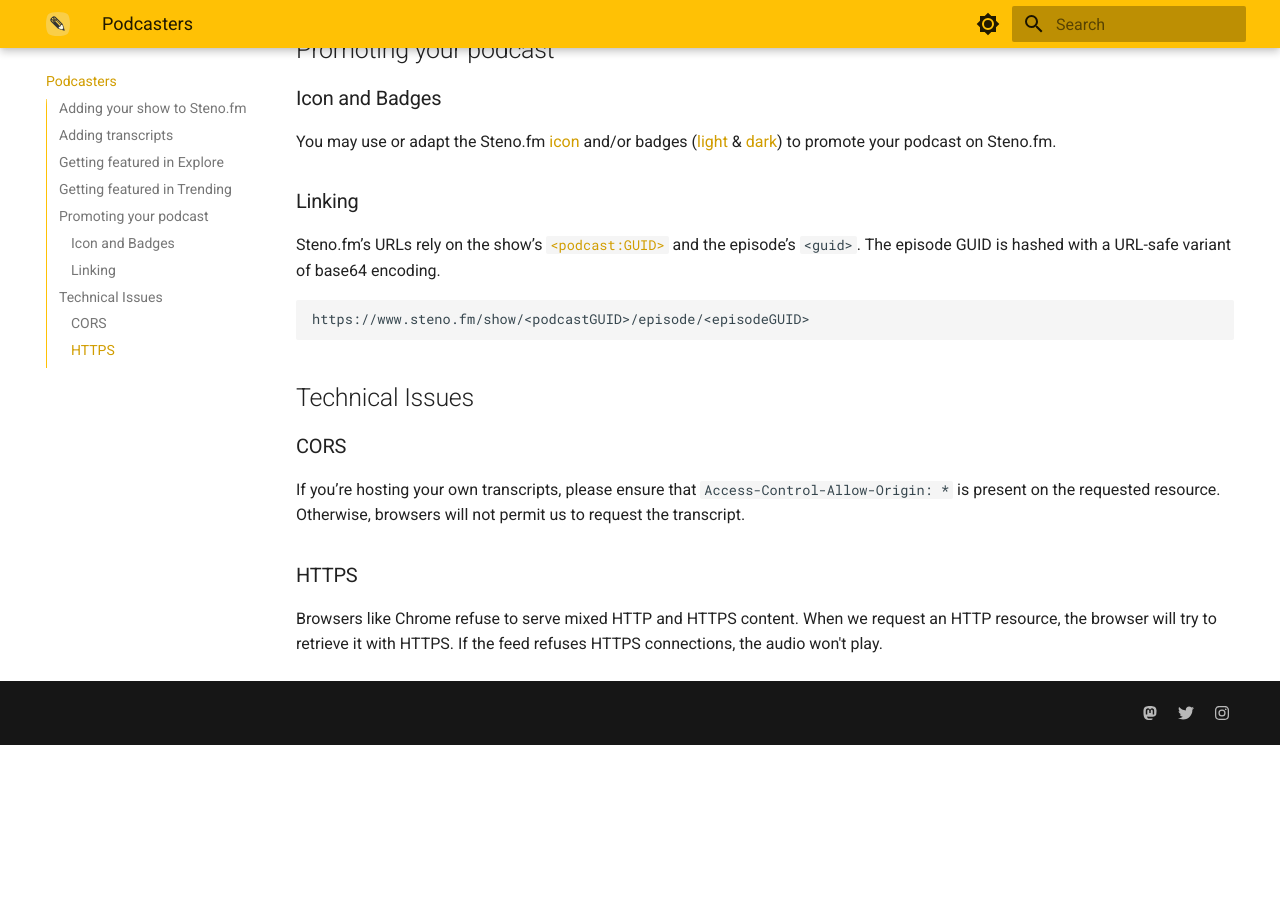
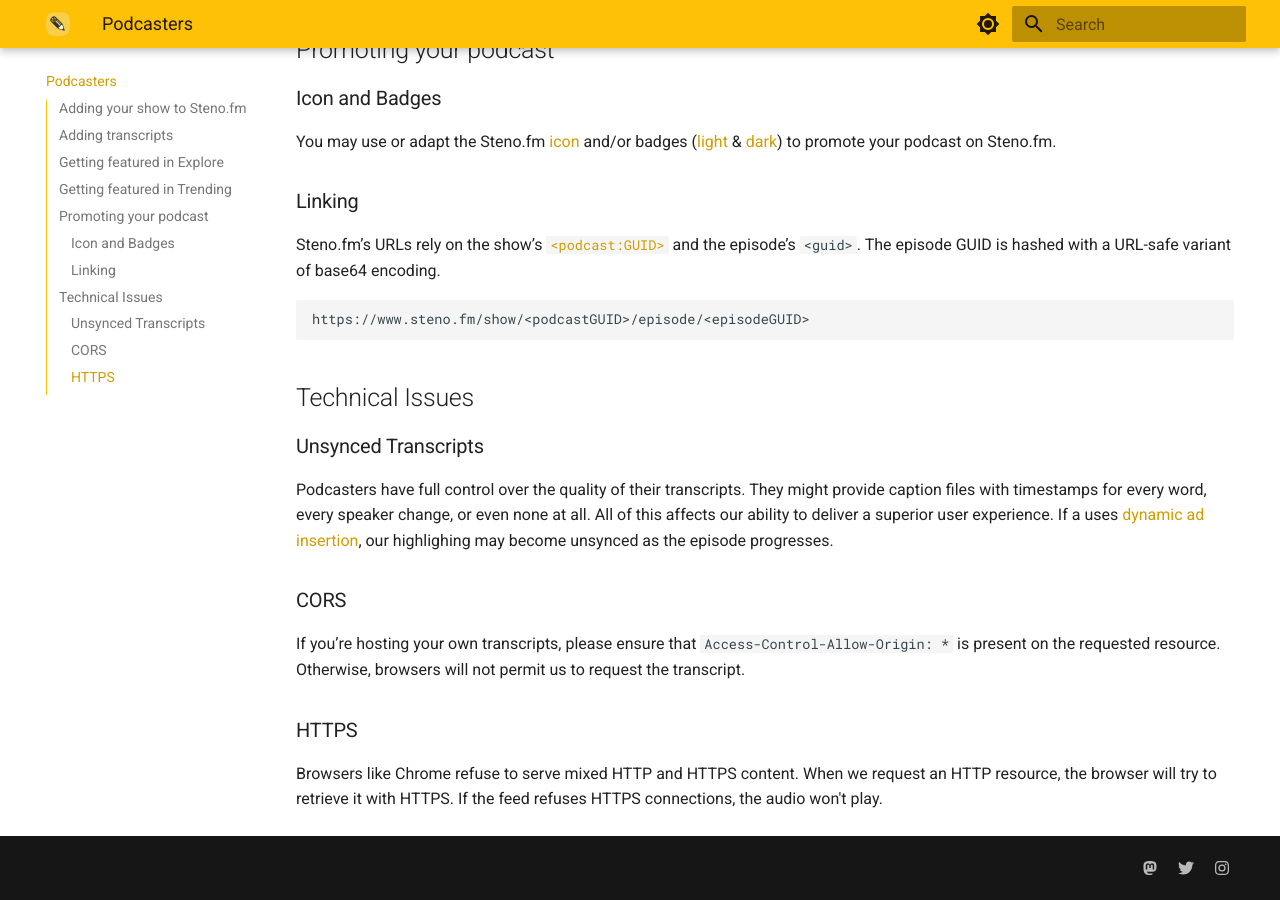
Before and after one commit to StenoFM/steno-help, an MkDocs documentation site: the page built from docs/index.md, in a window 1280 px wide and 900 px high, scrolled down 739 px. Built offline with MkDocs 1.6.1 and Material for MkDocs 9.7.7, drawn with Linux system fonts in a browser that asks for light colours; before the commit the page ends 1484 px from its top, so only the background shows below that.

Commit message:
Update index.md

```diff
--- a/docs/index.md
+++ b/docs/index.md
@@ -35,6 +35,10 @@
 
 ## Technical Issues
 
+### Unsynced Transcripts
+
+Podcasters have full control over the quality of their transcripts. They might provide caption files with timestamps for every word, every speaker change, or even none at all. All of this affects our ability to deliver a superior user experience. If a uses [dynamic ad insertion](https://soundsprofitable.com/guide-and-article/the-many-flavors-of-dynamic-ad-insertion/), our highlighing may become unsynced as the episode progresses.
+
 ### CORS
 
 If you’re hosting your own transcripts, please ensure that `Access-Control-Allow-Origin: *` is present on the requested resource. Otherwise, browsers will not permit us to request the transcript.
```
